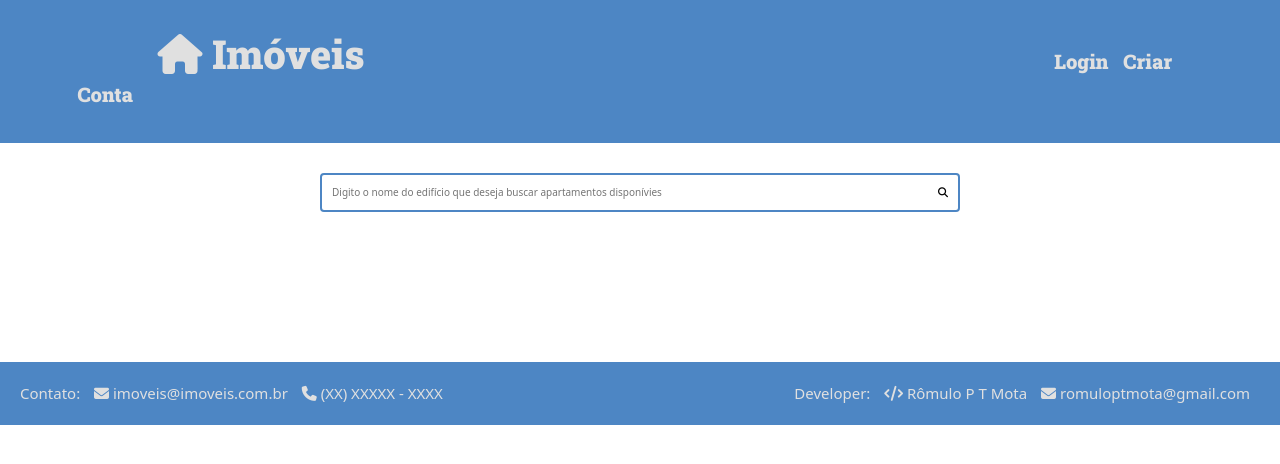
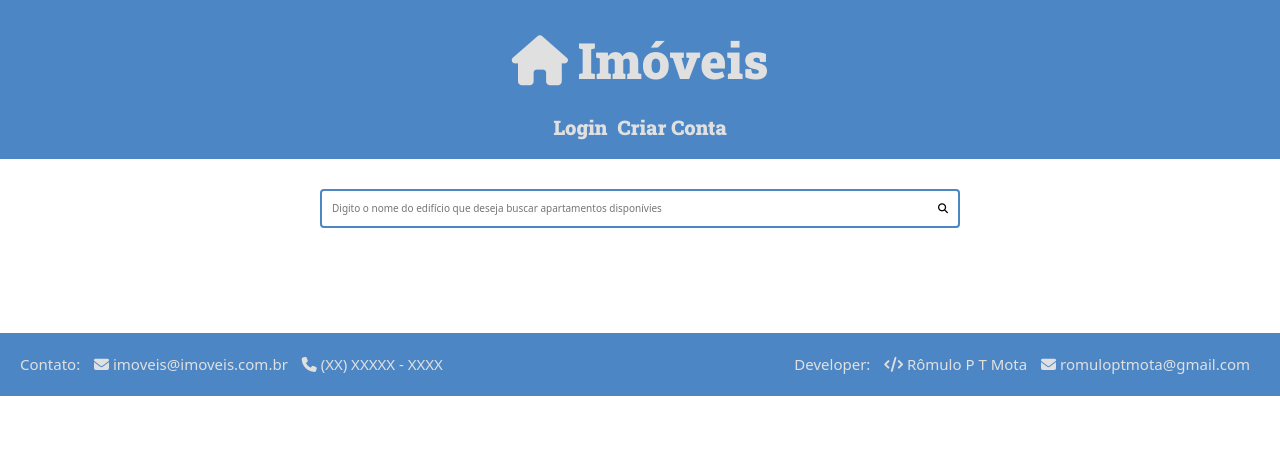
Before and after one commit to romuloptmota/sistema-imoveis, a Django app: page / in a window 1280 px wide. Shown: the top 464 px of the page. Run offline with Django 4.2, Linux system fonts and the light colour scheme; data that the repository does not hold is empty; some libraries are stand-ins or nearby versions.

Commit message:
Alterado layout menu

```diff
--- a/core/static/css/styles.css
+++ b/core/static/css/styles.css
@@ -70,7 +70,8 @@ h1,h2,h3,h4,h5,h6 {
 .container {
     max-width: 144rem;
     margin: 0 auto;
-    padding: var(--spacing-gutter-medium);
+    padding-top: var(--spacing-gutter-medium);
+    padding-bottom: calc(var(--spacing-gutter-medium)/2);
 }
 
 .main-header-container {
@@ -78,21 +79,40 @@ h1,h2,h3,h4,h5,h6 {
 }
 
 .main-logo {
+    font-size: 5rem;
+    color: var(--color-gray-1);
+    text-decoration: none;
+    width: fit-content;
+    display: flex;
+    flex-flow: row nowrap;
+    align-items: center;
+    justify-content: center;
+    margin: 0 auto;
+}
+
+.main-menu {
     font-size: 4rem;
     color: var(--color-gray-1);
     text-decoration: none;
+    width: fit-content;
+    display: flex;
+    flex-flow: row nowrap;
+    align-items: center;
+    justify-content: center;
+    margin: 0 auto;
+    margin-top: 2rem;
 
-    width: fit-content;
-    margin: 8rem;
+}
+
+.main-logo-text{
+    padding-left: 1rem;
 }
 
 .main-logo-login {
     font-size: 2rem;
     color: var(--color-gray-1);
     text-decoration: none;
-
     width: fit-content;
-    margin-left: 60rem;
 }
 
 .main-logo-cliente {
@@ -110,7 +130,7 @@ h1,h2,h3,h4,h5,h6 {
     text-decoration: none;
 
     width: fit-content;
-    margin-left: 57rem;
+
 }
 
 .main-criar-conta{
@@ -119,7 +139,7 @@ h1,h2,h3,h4,h5,h6 {
     text-decoration: none;
 
     width: fit-content;
-    margin-left: 1rem;
+    margin-right: 1rem;
 }
 
 .main-content-list {
--- a/core/templates/header.html
+++ b/core/templates/header.html
@@ -1,12 +1,16 @@
 <!-- header -->
 
     <header class="main-header-container"> <!--container externo pagina total-->
-        <div class="main-header container ">   <!--container interno-->
+        <div class="main-header container">   <!--container interno-->
             <h1>
                 <a class="main-logo" href="{% url 'index' %}"> <!--link home-->
                     <i class="fa-solid fa-house main-logo-icon"></i> <!--font awesome-->
                     <span class="main-logo-text">Imóveis</span>
+            </h1>
 
+        <div>
+            <h2>
+                <div class="main-menu">
                     {% if user.is_authenticated %}
                         <a class="main-logo-cadastrar" href="{% url 'admin:index' %}"> <!--link home-->
                             <span class="main-logo-text">Cadastrar</span>
@@ -27,8 +31,10 @@
                             <span class="main-logo-text">Criar Conta</span>
                         </a>
                     {% endif %}
+                <div>
+            </h2>
+        </div>
 
-            </h1>
         </div>
 
 
```
Lines whose indentation alone changed are shown as unchanged.
